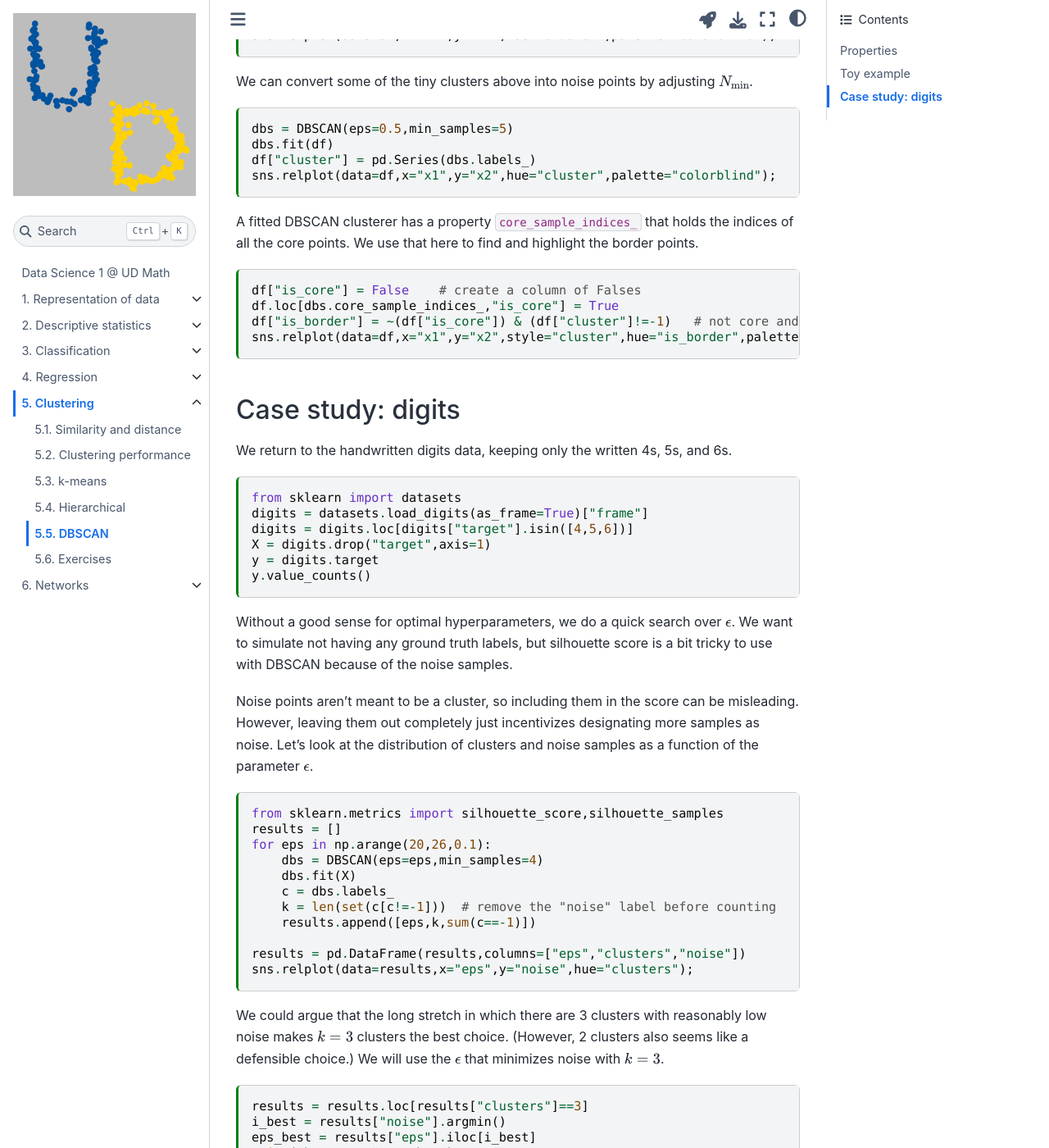
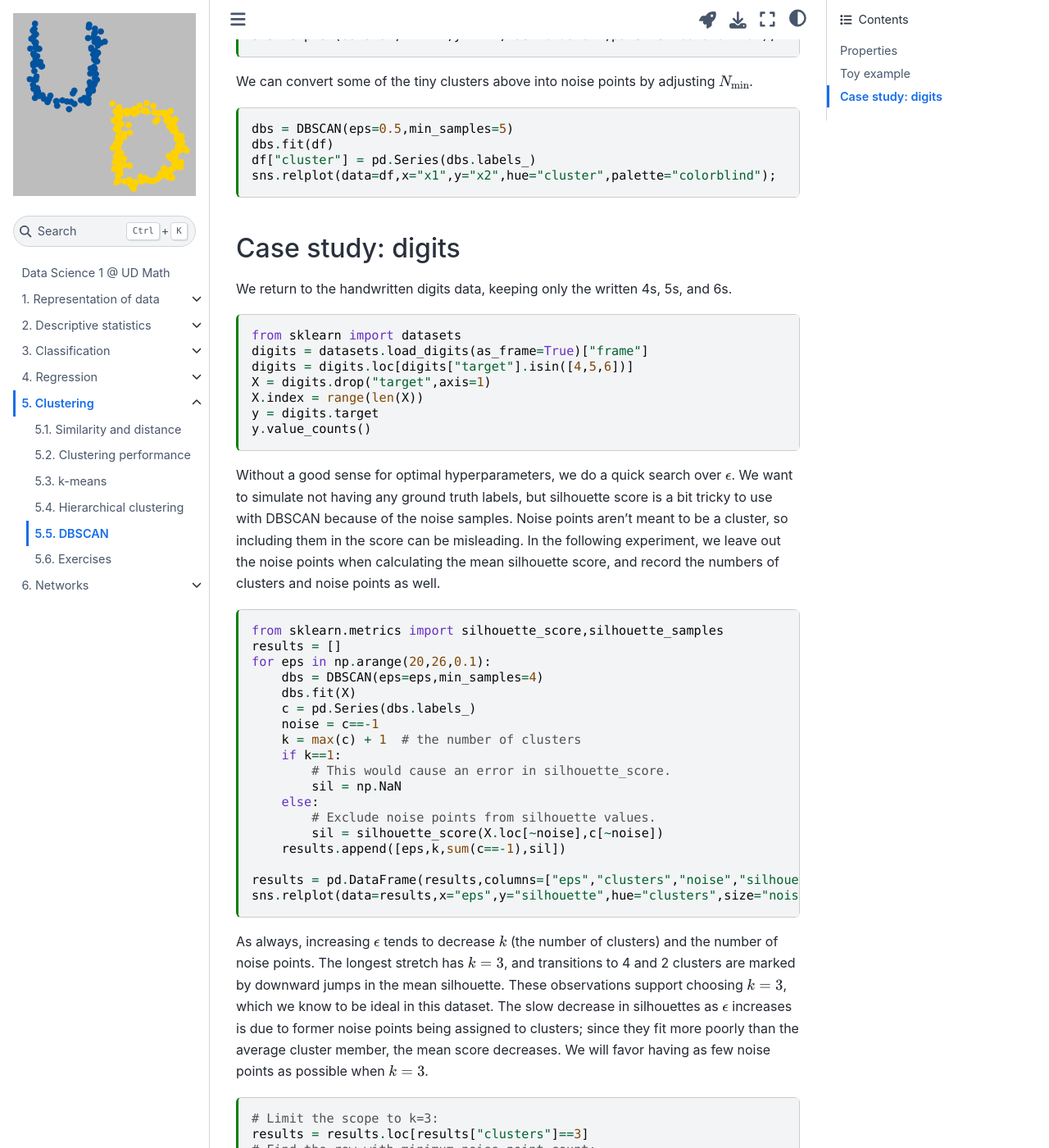
Before and after one commit to UD-Math-Data-Science-1/notes, a Jupyter Book: the page built from clustering/dbscan.md, in a window 1280 px wide and 1400 px high, scrolled down 2953 px. Shown: the whole window at 82% size. Built offline with Jupyter Book 1.0.4 settings and Sphinx 7.4.7 and the Sphinx Book theme 1.1.4, drawn with Linux system fonts in a browser that asks for light colours; some of the changed text lies outside the part shown.

Commit message:
Improve presentation, add videos

````diff
--- a/clustering/dbscan.md
+++ b/clustering/dbscan.md
@@ -169,7 +169,7 @@ dbs.fit(df)
 df["cluster"] = pd.Series(dbs.labels_)
 sns.relplot(data=df,x="x1",y="x2",hue="cluster",palette="colorblind");
 ```
-
+<!--
 A fitted DBSCAN clusterer has a property `core_sample_indices_` that holds the indices of all the core points. We use that here to find and highlight the border points.
 
 ```{code-cell} ipython3
@@ -178,6 +178,7 @@ df.loc[dbs.core_sample_indices_,"is_core"] = True
 df["is_border"] = ~(df["is_core"]) & (df["cluster"]!=-1)   # not core and not noise
 sns.relplot(data=df,x="x1",y="x2",style="cluster",hue="is_border",palette="colorblind");
 ```
+-->
 
 ## Case study: digits
 
@@ -188,13 +189,12 @@ from sklearn import datasets
 digits = datasets.load_digits(as_frame=True)["frame"]
 digits = digits.loc[digits["target"].isin([4,5,6])]
 X = digits.drop("target",axis=1)
+X.index = range(len(X))
 y = digits.target
 y.value_counts()
 ```
 
-Without a good sense for optimal hyperparameters, we do a quick search over $\epsilon$. We want to simulate not having any ground truth labels, but silhouette score is a bit tricky to use with DBSCAN because of the noise samples.
-
-Noise points aren't meant to be a cluster, so including them in the score can be misleading. However, leaving them out completely just incentivizes designating more samples as noise. Let's look at the distribution of clusters and noise samples as a function of the parameter $\epsilon$.
+Without a good sense for optimal hyperparameters, we do a quick search over $\epsilon$. We want to simulate not having any ground truth labels, but silhouette score is a bit tricky to use with DBSCAN because of the noise samples. Noise points aren't meant to be a cluster, so including them in the score can be misleading. In the following experiment, we leave out the noise points when calculating the mean silhouette score, and record the numbers of clusters and noise points as well.
 
 ```{code-cell} ipython3
 from sklearn.metrics import silhouette_score,silhouette_samples
@@ -202,18 +202,26 @@ results = []
 for eps in np.arange(20,26,0.1):
     dbs = DBSCAN(eps=eps,min_samples=4)
     dbs.fit(X)
-    c = dbs.labels_
-    k = len(set(c[c!=-1]))  # remove the "noise" label before counting
-    results.append([eps,k,sum(c==-1)])
+    c = pd.Series(dbs.labels_)
+    noise = c==-1
+    k = max(c) + 1  # the number of clusters
+    if k==1:
+        # This would cause an error in silhouette_score.
+        sil = np.NaN
+    else:
+        # Exclude noise points from silhouette values.
+        sil = silhouette_score(X.loc[~noise],c[~noise])
+    results.append([eps,k,sum(c==-1),sil])
 
-results = pd.DataFrame(results,columns=["eps","clusters","noise"])
-sns.relplot(data=results,x="eps",y="noise",hue="clusters");
+results = pd.DataFrame(results,columns=["eps","clusters","noise","silhouette"])
+sns.relplot(data=results,x="eps",y="silhouette",hue="clusters",size="noise");
 ```
-
-We could argue that the long stretch in which there are 3 clusters with reasonably low noise makes $k=3$ clusters the best choice. (However, 2 clusters also seems like a defensible choice.) We will use the $\epsilon$ that minimizes noise with $k=3$.
+As always, increasing $\epsilon$ tends to decrease $k$ (the number of clusters) and the number of noise points. The longest stretch has $k=3$, and transitions to 4 and 2 clusters are marked by downward jumps in the mean silhouette. These observations support choosing $k=3$, which we know to be ideal in this dataset. The slow decrease in silhouettes as $\epsilon$ increases is due to former noise points being assigned to clusters; since they fit more poorly than the average cluster member, the mean score decreases. We will favor having as few noise points as possible when $k=3$.
 
 ```{code-cell} ipython3
+# Limit the scope to k=3:
 results = results.loc[results["clusters"]==3]
+# Find the row with minimum noise point count:
 i_best = results["noise"].argmin()
 eps_best = results["eps"].iloc[i_best]
 print("best eps:",eps_best)
@@ -226,7 +234,7 @@ y_hat = pd.Series(dbs.labels_,index=y.index)
 y_hat.value_counts()
 ```
 
-The three clusters have nearly equal size, which is encouraging. We can compare to the true labels via the Rand score:
+The three clusters have nearly equal size, which reflects the dataset well. We can compare to the true labels via the Rand score:
 
 ```{code-cell} ipython3
 from sklearn.metrics import adjusted_rand_score
@@ -256,4 +264,6 @@ def plot_digits(X):
 plot_digits(X[dbs.labels_==-1])
 ```
 
-Some of these images are ambiguous to a human, but in other cases the failure to be clustered with the right class is harder to explain immediately.
+Some of these images are ambiguous to a human as well, but in other cases the failure to be clustered with the right class is harder to explain immediately.
+
+<div style="max-width:608px"><div style="position:relative;padding-bottom:66.118421052632%"><iframe id="kaltura_player" src="https://cdnapisec.kaltura.com/p/2358381/sp/235838100/embedIframeJs/uiconf_id/43030021/partner_id/2358381?iframeembed=true&playerId=kaltura_player&entry_id=1_8w2ld5o2&flashvars[streamerType]=auto&amp;flashvars[localizationCode]=en&amp;flashvars[leadWithHTML5]=true&amp;flashvars[sideBarContainer.plugin]=true&amp;flashvars[sideBarContainer.position]=left&amp;flashvars[sideBarContainer.clickToClose]=true&amp;flashvars[chapters.plugin]=true&amp;flashvars[chapters.layout]=vertical&amp;flashvars[chapters.thumbnailRotator]=false&amp;flashvars[streamSelector.plugin]=true&amp;flashvars[EmbedPlayer.SpinnerTarget]=videoHolder&amp;flashvars[dualScreen.plugin]=true&amp;flashvars[Kaltura.addCrossoriginToIframe]=true&amp;&wid=1_o0nn809i" width="608" height="402" allowfullscreen webkitallowfullscreen mozAllowFullScreen allow="autoplay *; fullscreen *; encrypted-media *" sandbox="allow-forms allow-same-origin allow-scripts allow-top-navigation allow-pointer-lock allow-popups allow-modals allow-orientation-lock allow-popups-to-escape-sandbox allow-presentation allow-top-navigation-by-user-activation" frameborder="0" title="Kaltura Player" style="position:absolute;top:0;left:0;width:100%;height:100%"></iframe></div></div>
````
Also changed, not shown: clustering/hierarchical.md (+30 -21 lines).
